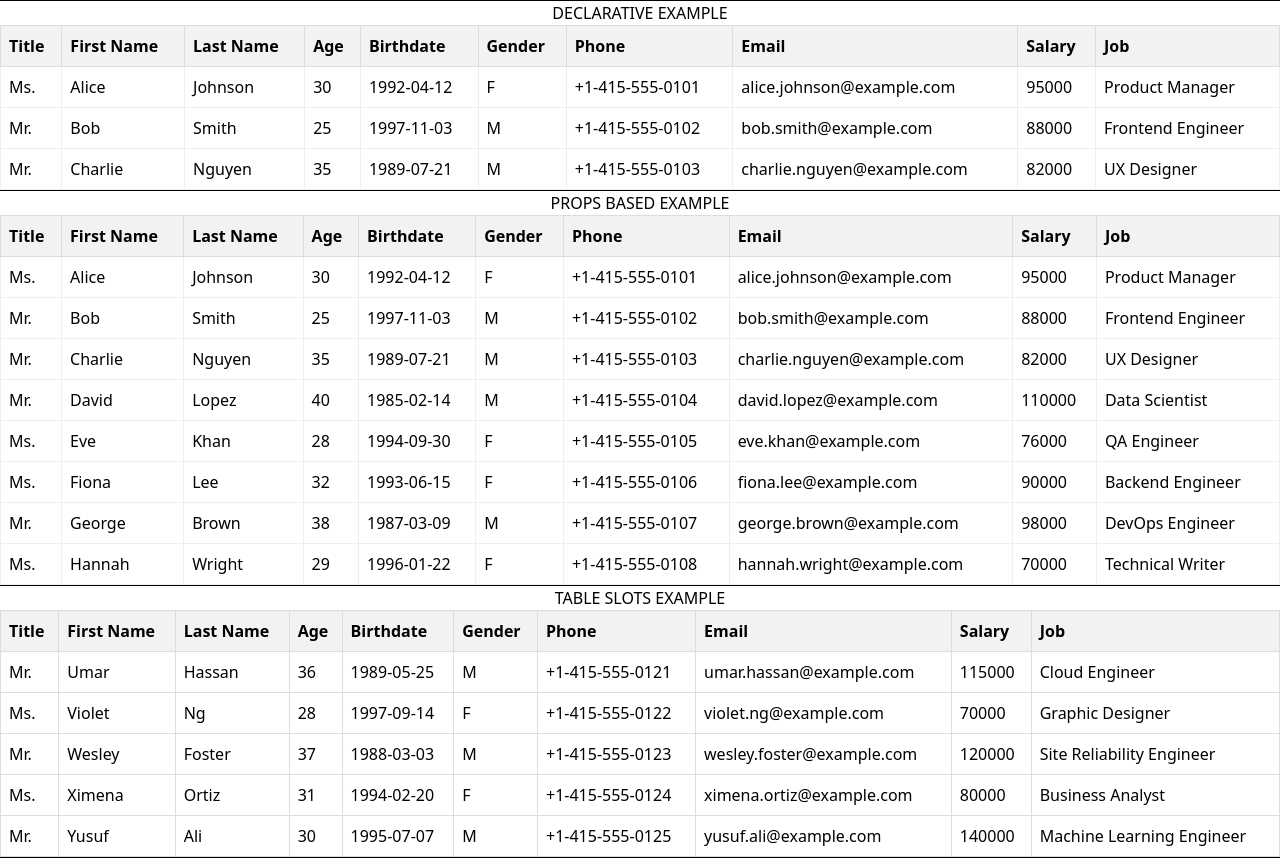
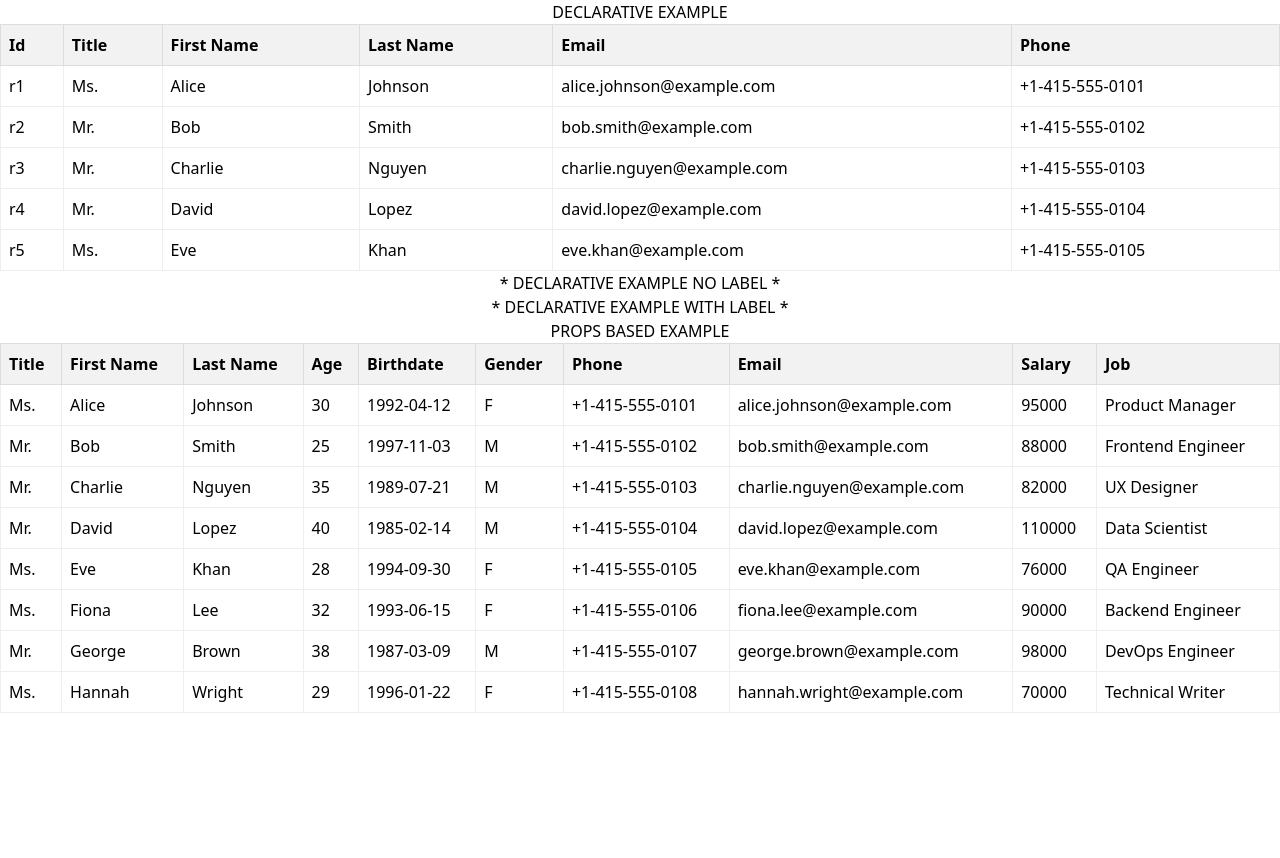
Before and after one commit to serhatgurel/sg-grid, a Vue app: page / in a window 1280 px wide. After the commit the page ends 800 px from the top, so only its background shows below. Built offline with nearby package versions, Linux system fonts and the light colour scheme.

Commit message:
feat: update MinimalExample to use SgDeclarativeGrid and SgDeclarativeColumn components

```diff
--- a/src/examples/MinimalExample.vue
+++ b/src/examples/MinimalExample.vue
@@ -1,9 +1,10 @@
 <script setup lang="ts">
 import SgGrid from '../components/SgGrid.vue'
 import SgColumn from '../components/SgColumn.vue'
-import SgTable from '../components/SgTable.vue'
 import { computed } from 'vue'
 import rowsJson from './rows.json'
+import SgDeclarativeGrid from '@/components/SgDeclarativeGrid.vue'
+import SgDeclarativeColumn from '@/components/SgDeclarativeColumn.vue'
 
 interface RowDef {
   id?: string
@@ -37,25 +38,32 @@ const columns = [
 
 <template>
   <!--
-   <h3>Just a column</h3>
-  <SgColumn>{{ rows[2].title }} {{ rows[2].firstName }} {{ rows[2].lastName }}</SgColumn>
+    <h3>Just a column</h3>
+    <SgColumn>{{ rows[2].title }} {{ rows[2].firstName }} {{ rows[2].lastName }}</SgColumn>
   -->
-  <hr />
 
-  <SgGrid :columns="columns" :rows="rows.slice(0, 3)" rowKey="id" caption="DECLARATIVE EXAMPLE">
+  <SgDeclarativeGrid :rows="rows.slice(0, 5)" rowKey="id" caption="DECLARATIVE EXAMPLE">
+    <SgDeclarativeColumn data-field="id" label="Id" />
+    <SgDeclarativeColumn data-field="title" label="Title" />
+    <SgDeclarativeColumn data-field="firstName" label="First Name" />
+    <SgDeclarativeColumn data-field="lastName" label="Last Name" />
+    <SgDeclarativeColumn data-field="email" label="Email" />
+    <SgDeclarativeColumn data-field="phone" label="Phone" />
+  </SgDeclarativeGrid>
+
+  <SgGrid :rows="rows.slice(0, 3)" rowKey="id" caption="* DECLARATIVE EXAMPLE NO LABEL *">
+    <SgColumn data-field="id" />
+    <SgColumn data-field="firstName"  />
+    <SgColumn data-field="lastName"  />
+    <SgColumn data-field="email"  />
+  </SgGrid>
+
+  <SgGrid :rows="rows.slice(0, 3)" rowKey="id" caption="* DECLARATIVE EXAMPLE WITH LABEL *">
     <SgColumn data-field="id" label="Id" />
     <SgColumn data-field="firstName" label="First Name" />
     <SgColumn data-field="lastName" label="Last Name" />
     <SgColumn data-field="email" label="Email" />
   </SgGrid>
 
-  <hr />
-
-  <SgGrid :columns="columns" :rows="rows.slice(0, 8)" rowKey="id"  caption="PROPS BASED EXAMPLE" />
-
-  <hr />
-
-  <SgTable :fields="columns" :items="rows.slice(20, 25)" caption="TABLE SLOTS EXAMPLE"></SgTable>
-
-  <hr />
+  <SgGrid :columns="columns" :rows="rows.slice(0, 8)" rowKey="id" caption="PROPS BASED EXAMPLE" />
 </template>
```
